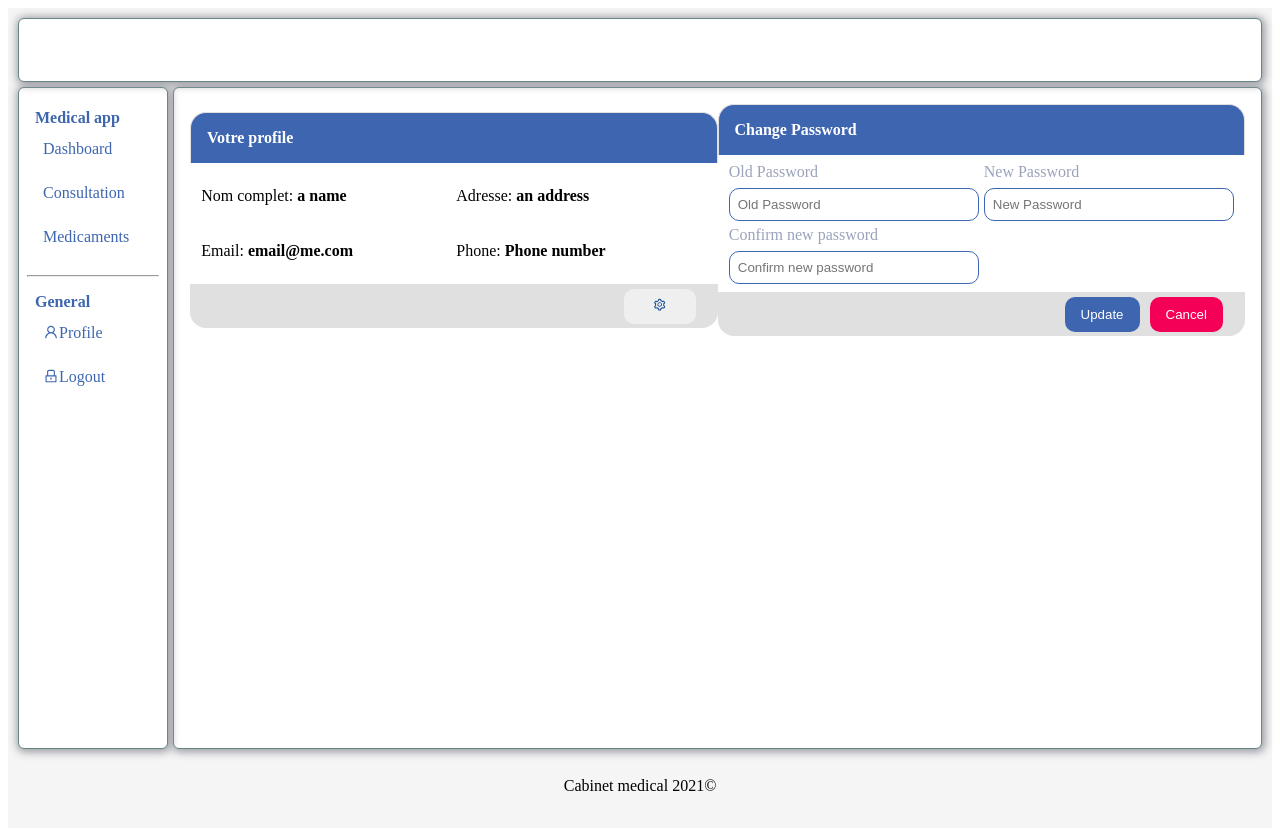
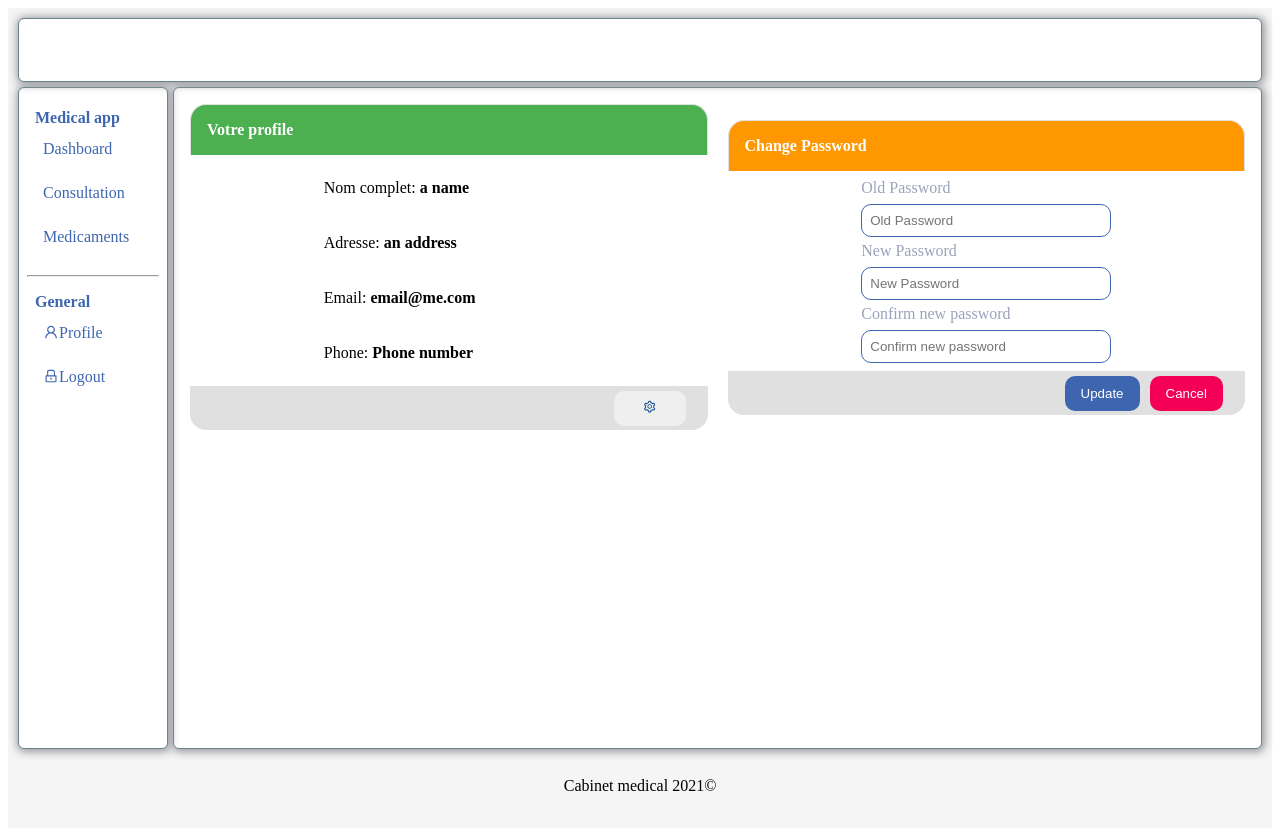
Before and after one commit to NasserBvB/front-cabinet-medical, a React (Create React App) app: page /profile in a window 1280 px wide. Shown: the top 830 px of the page. Built offline with nearby package versions, Linux system fonts and the light colour scheme.

Commit message:
chore: int code and chage style

```diff
--- a/src/modules/Profile/components/ChangePassword/index.tsx
+++ b/src/modules/Profile/components/ChangePassword/index.tsx
@@ -7,7 +7,7 @@ import { Fields } from "./styles";
 export default function ChangePassword() {
   return (
     <Card>
-      <CardHeader>
+      <CardHeader color="warning">
         <CardTitle title="Change Password" />
       </CardHeader>
 
--- a/src/modules/Profile/components/ProfileCard/index.tsx
+++ b/src/modules/Profile/components/ProfileCard/index.tsx
@@ -11,7 +11,7 @@ interface IProps {
 export default function ProfileCard({ togggleModification }: IProps) {
   return (
     <Card>
-      <CardHeader>
+      <CardHeader color="success">
         <CardTitle title="Votre profile" />
       </CardHeader>
 
--- a/src/modules/Profile/styles.ts
+++ b/src/modules/Profile/styles.ts
@@ -5,4 +5,5 @@ export const Wrapper = styled.div`
   grid-template-columns: repeat(auto-fill, minmax(400px, 1fr));
   flex-wrap: wrap;
   align-items: center;
+  gap: 20px;
 `;
--- a/src/ui/Card/index.tsx
+++ b/src/ui/Card/index.tsx
@@ -1,5 +1,6 @@
 import React, { HTMLAttributes, useState } from "react";
 import Flex from "ui/Flex";
+import { IColor } from "utils";
 import {
   ActionsWrapper,
   Desc,
@@ -27,10 +28,14 @@ export const Card = ({ children, ...rest }: CardWrapper) => {
 
 type CardHeaderProps = {
   children: React.ReactNode;
+  color?: IColor;
 };
 
-export const CardHeader = ({ children }: CardHeaderProps) => {
-  return <HeaderWrapper >{children}</HeaderWrapper>;
+export const CardHeader = ({
+  color = "primary",
+  children,
+}: CardHeaderProps) => {
+  return <HeaderWrapper color={color}>{children}</HeaderWrapper>;
 };
 
 type CardTitleProps = {
--- a/src/ui/Card/styles.ts
+++ b/src/ui/Card/styles.ts
@@ -1,15 +1,16 @@
 import styled from "@emotion/styled";
+import { IColor } from "utils";
 
 export const Wrapper = styled.div`
   /* border: 1px solid ${({ theme }) => theme.palette.divider}; */
   /* padding: ${({ theme }) => theme.spacing.md}; */
 `;
 
-export const HeaderWrapper = styled.div`
+export const HeaderWrapper = styled.div<{color: IColor}>`
   display: flex;
   align-items: center;
   justify-content: space-between;
-  background-color: ${({ theme }) => theme.palette.primary.main};
+  background-color: ${({ theme, color }) => theme.palette[color].main};
   border: 1px solid ${({ theme }) => theme.palette.divider};
   border-bottom: 0;
   border-radius: 1rem 1rem 0 0;
```
